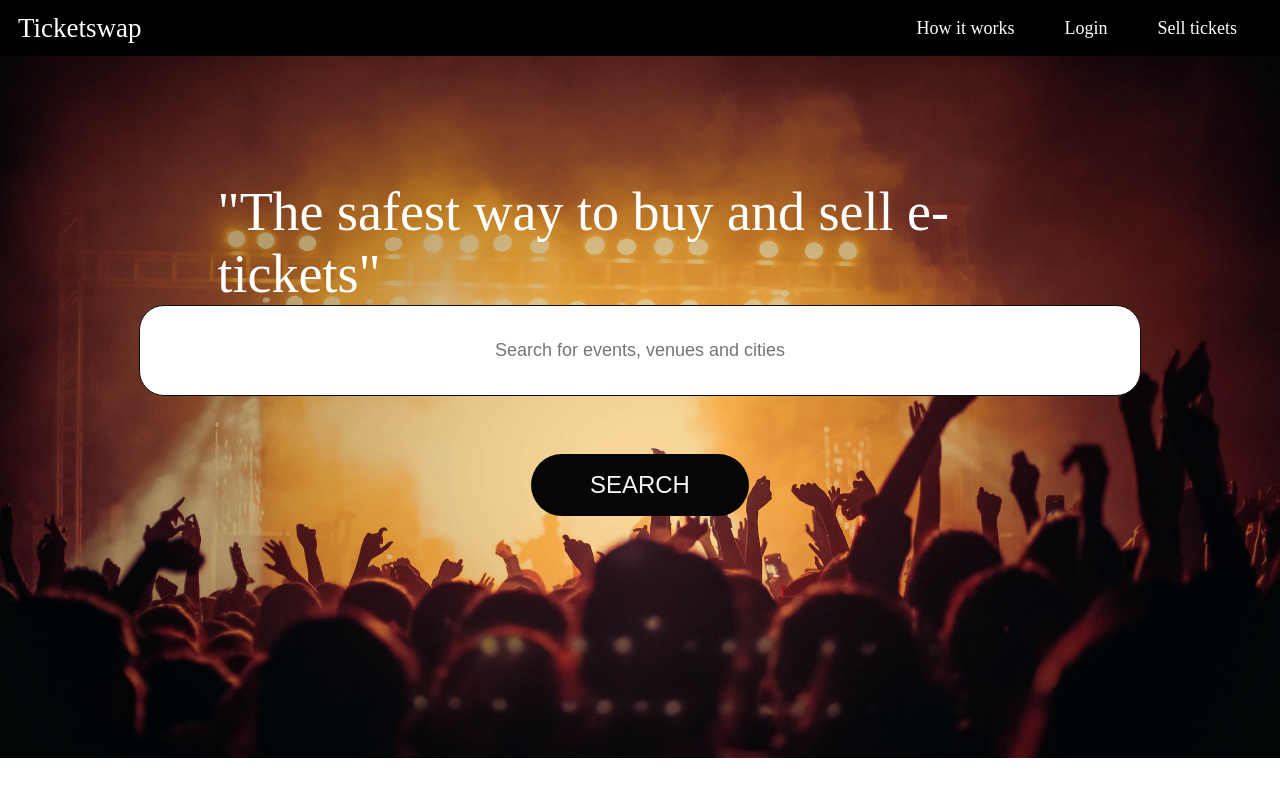
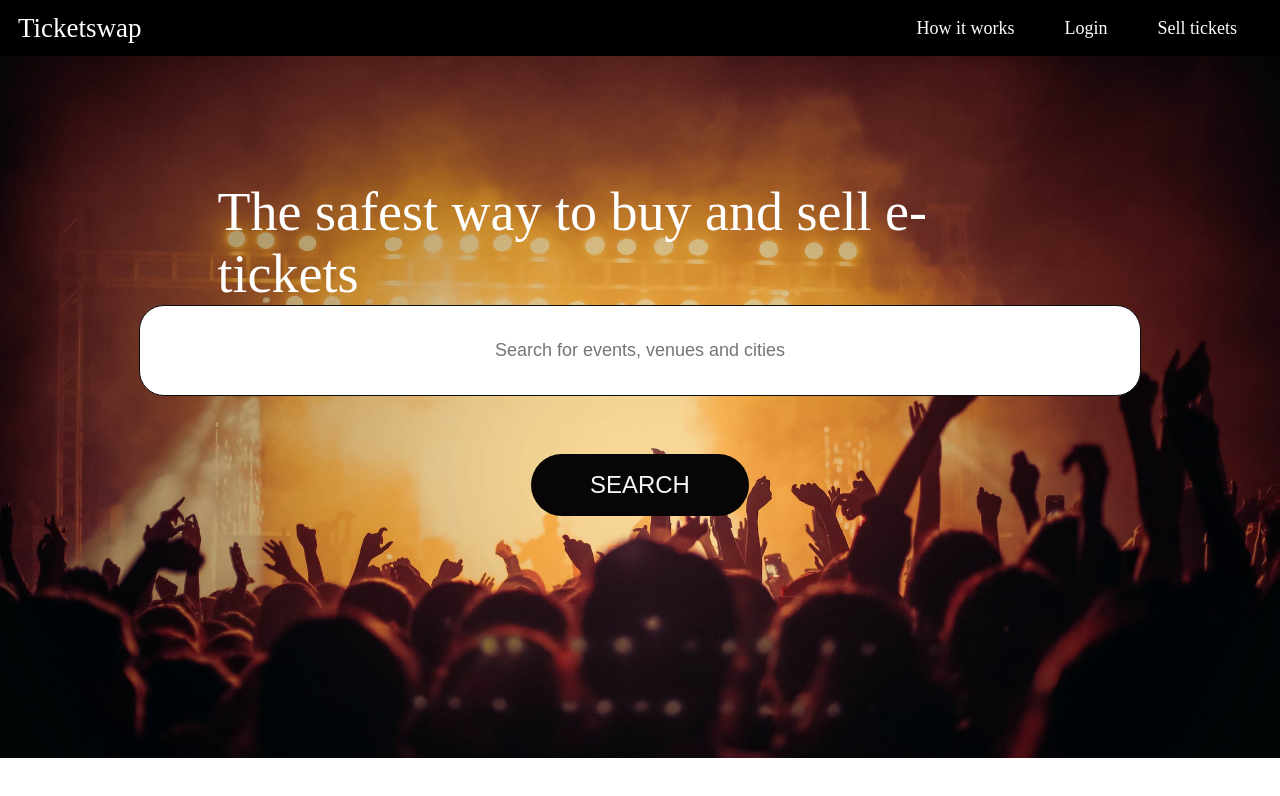
Before and after one commit to YvCodeHong/TicketSwapclone.js, a React (Create React App) app: page / in a window 1280 px wide. Shown: the top 796 px of the page. Built offline with nearby package versions, Linux system fonts and the light colour scheme; a web font is replaced by a local one.

Commit message:
take speech marks off

```diff
--- a/src/Components/SearchBar/SearchBar.js
+++ b/src/Components/SearchBar/SearchBar.js
@@ -5,7 +5,7 @@ class SearchBar extends React.Component {
     render() {
         return (
             <div className="SearchBar">
-                "The safest way to buy and sell e-tickets"
+                The safest way to buy and sell e-tickets
                 <input placeholder="Search for events, venues and cities"/>
                 <button className="SearchButton">SEARCH</button>
             </div>
```
